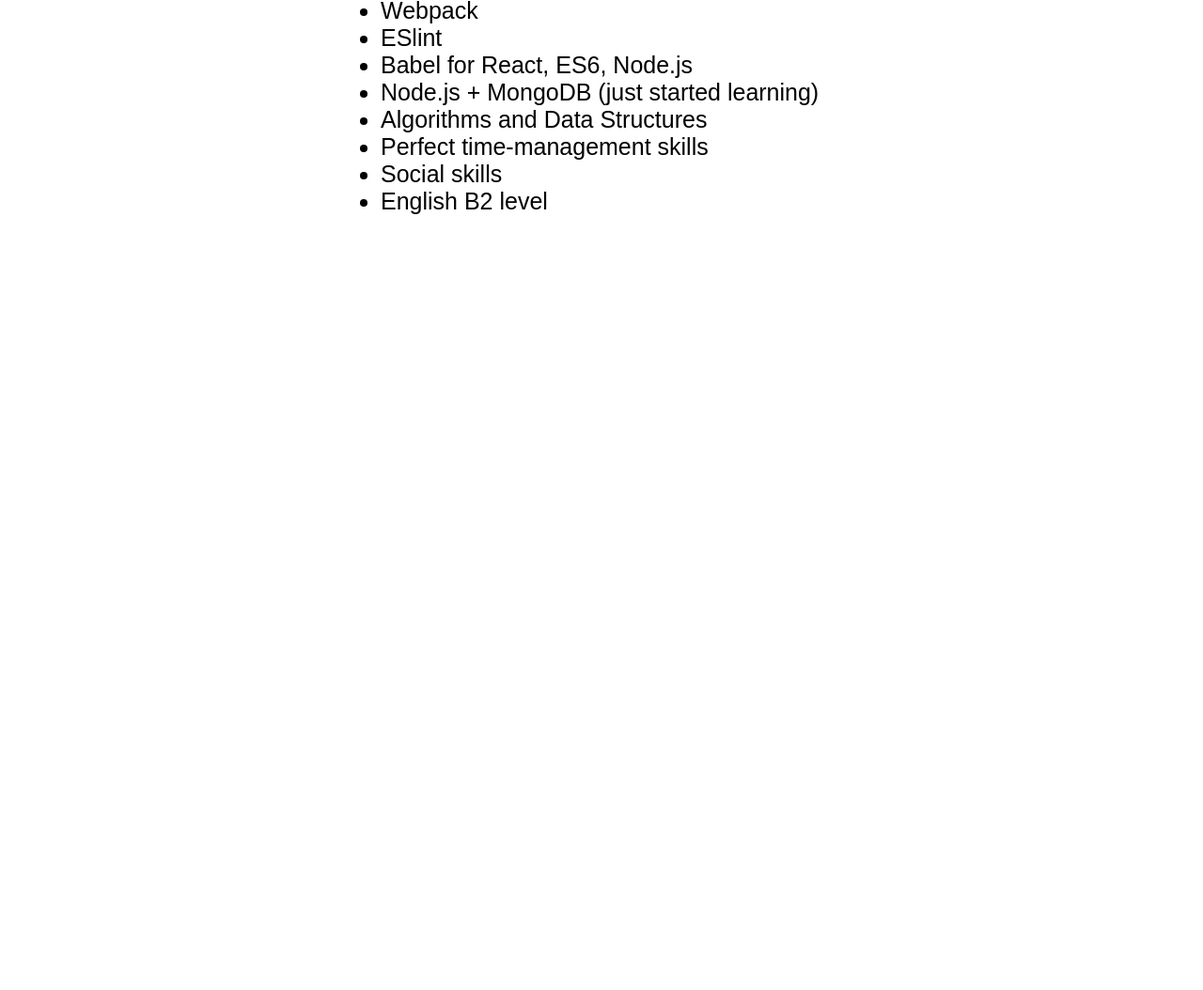
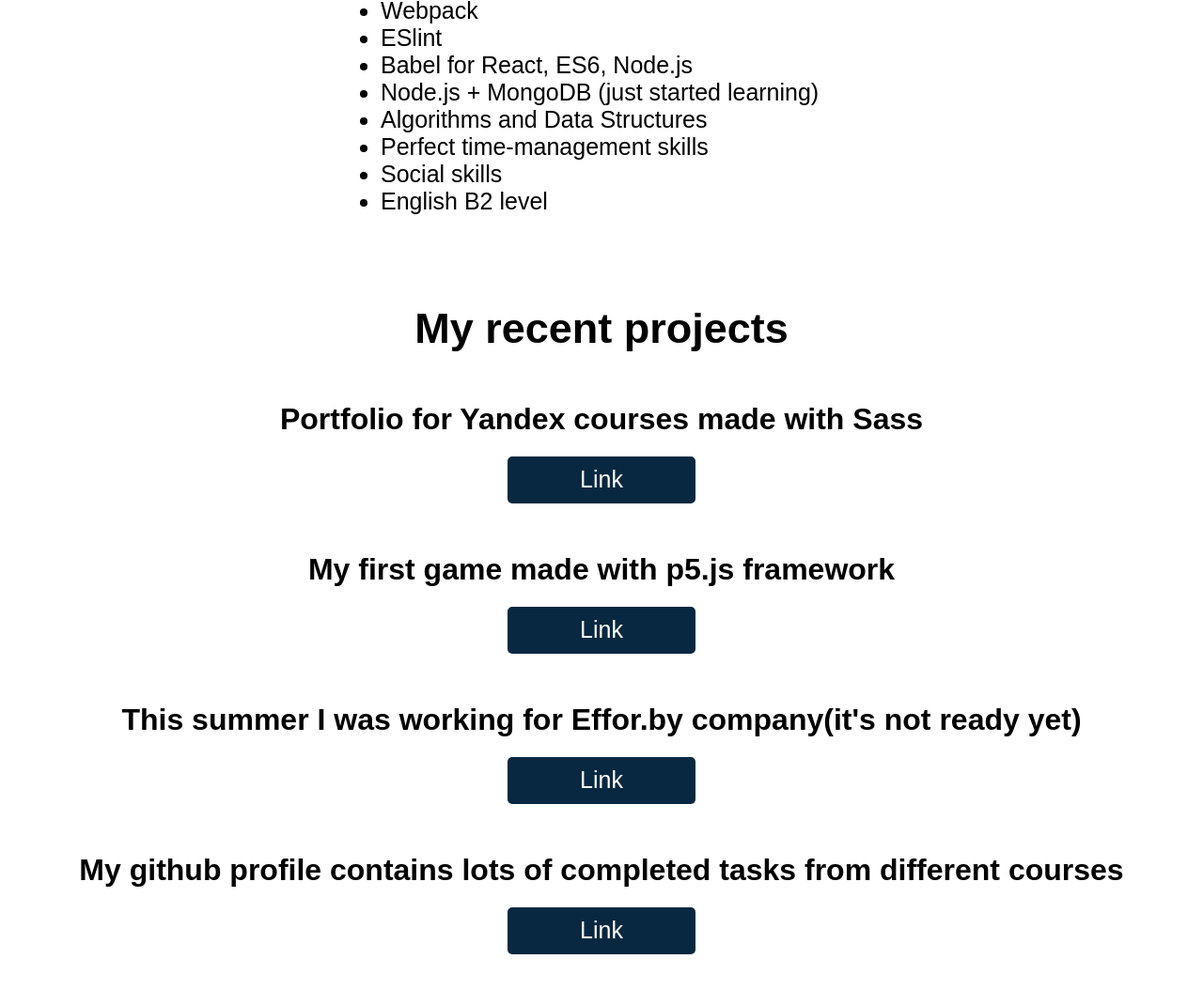
Before and after one commit to mrstalon/rsschool-codejam1-cv, a plain HTML site: page index.html in a window 1280 px wide. Shown: the part 939-1993 px from the top of the page at 94% size. Before the commit the page ends 1250 px from the top, so only its background shows below. Drawn offline with Linux system fonts and the light colour scheme.

Commit message:
feat: add code examples section with styles for it

```diff
--- a/index.html
+++ b/index.html
@@ -46,6 +46,25 @@
             <li>English B2 level</li>
           </ul>
         </div>
+        <div class="code-examples-container">
+          <h1 class="examples-heading">My recent projects</h1>
+          <div class="example-container">
+            <h1>Portfolio for Yandex courses made with Sass</h1>
+            <a href="https://mrstalon.github.io/yandex-task-website-portfolio/" target="_blank">Link</a>
+          </div>
+          <div class="example-container">
+            <h1>My first game made with p5.js framework</h1>
+            <a href="https://mrstalon.github.io/asteroids-game/" target="_blank">Link</a>
+          </div>
+          <div class="example-container">
+            <h1>This summer I was working for Effor.by company(it's not ready yet)</h1>
+            <a href="https://github.com/mrstalon/effor-microservice" target="_blank">Link</a>
+          </div>
+          <div class="example-container">
+            <h1>My github profile contains lots of completed tasks from different courses</h1>
+            <a href="https://github.com/mrstalon/" target="_blank">Link</a>
+          </div>
+        </div>
     </main>
   </body>
 </html>
--- a/styles/styles.css
+++ b/styles/styles.css
@@ -46,10 +46,9 @@ main {
     max-width: 1200px;
     width: 100%;
     margin: auto;
-    height: 600px;
+    height: 2000px;
     display: flex;
     flex-direction: column;
-    /* align-items: center; */
 
     color: black;
 }
@@ -62,3 +61,45 @@ main {
 .skills-package-container > ul {
     font-size: 25px;
 }
+
+.examples-heading {
+    margin-top: 70px;
+    margin-bottom: 0px;
+
+    font-size: 45px;
+}
+
+.code-examples-container {
+    display: flex;
+    flex-direction: column;
+    align-items: center;
+    width: 1200px;
+    margin: 0 auto;
+}
+
+.example-container {
+    display: flex;
+    flex-direction: column;
+    align-items: center;
+    margin-top: 30px;
+}
+
+a {
+    width: 200px;
+    height: 40px;
+    padding-top: 10px;
+    border-radius: 5px;
+
+    text-decoration: none;
+    font-size: 25px;
+    text-align: center;
+    color: white;
+
+    background-color: rgba(8, 40, 65 , 1);
+}
+
+a:hover {
+    background-color: rgb(17, 77, 121);
+
+    transition: 0.5s;
+}
```
Lines whose indentation alone changed are shown as unchanged.
